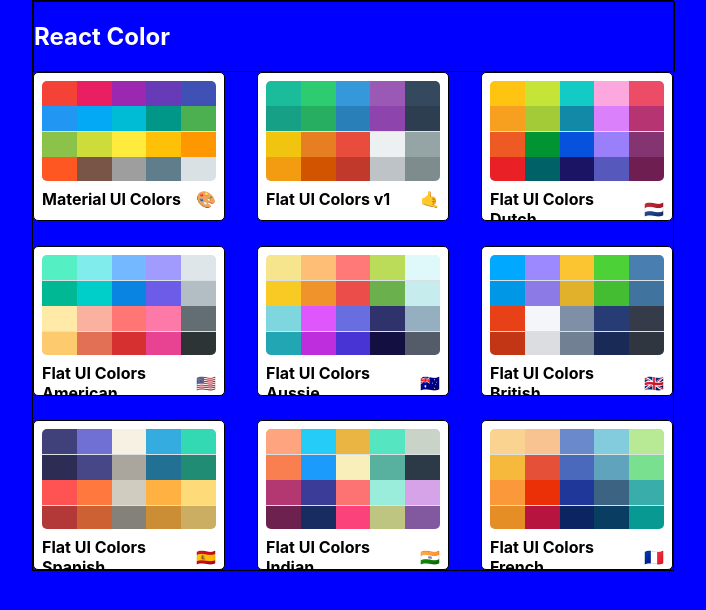
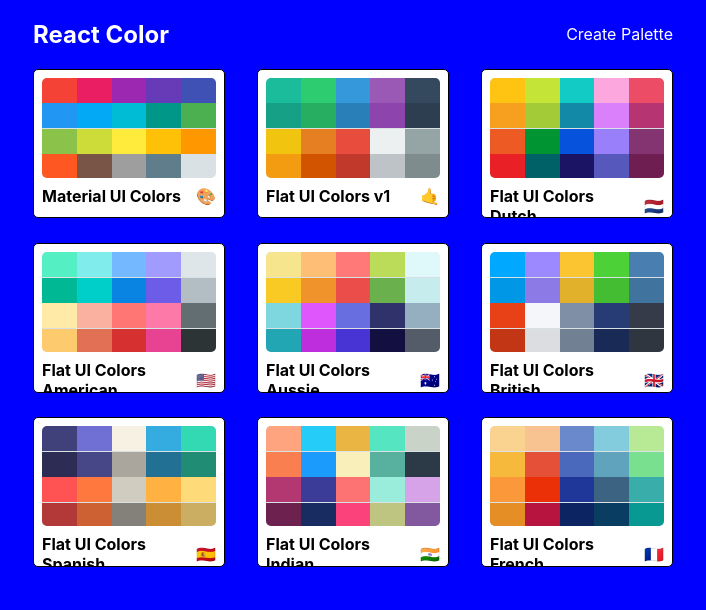
Before and after one commit to hke-cheng/ColorPalette, a React (Create React App) app: page / in a window 1280 px wide. Shown: the top 610 px of the page, without its empty margins (287-993 px from the left). Built offline with nearby package versions, Linux system fonts and the light colour scheme.

Commit message:
Set Route for New Palette Form

```diff
--- a/src/App.js
+++ b/src/App.js
@@ -8,6 +8,7 @@
 //
 import seedColors from "./seedColors";
 import { generatePalette } from "./colorHelpers";
+import NewPaletteForm from './NewPaletteForm';
 
 function findPalette(id) {
   return seedColors.find((palette) => palette.id === id);
@@ -18,12 +19,14 @@
 
     //Define Routes
     <Switch>
+      <Route exact path="/palette/new" render={() => <NewPaletteForm />} />
       <Route exact path="/" render={(routeProps) => <PlatteList palettes={seedColors} {...routeProps} />} />
       <Route exact path="/palette/:id" render={(routeProps) => <Palette palette={generatePalette(
         findPalette(routeProps.match.params.id)
       )} />
       }
       />
+
 
       <Route
         exact
--- /dev/null
+++ b/src/NewPaletteForm.js
@@ -0,0 +1,15 @@
+import React, { Component } from 'react'
+
+class NewPaletteForm extends Component {
+  constructor(props) {
+    super(props);
+    this.state = {  };
+  }
+  render() {
+    return (
+      <h1>New Form</h1>
+    );
+  }
+}
+
+export default NewPaletteForm;
--- a/src/PaletteList.js
+++ b/src/PaletteList.js
@@ -1,5 +1,5 @@
 import React, { Component } from 'react'
-// import { Link } from "react-router-dom"
+import { Link } from "react-router-dom";
 import { withStyles } from '@material-ui/core/styles';
 //
 import MiniPalette from "./MiniPalette";
@@ -24,6 +24,7 @@
         <div className={classes.container}>
           <nav className={classes.nav}>
             <h1>React Color</h1>
+            <Link to="/palette/new"> Create Palette</Link>
           </nav>
           <div className={classes.palettes}>
             {palettes.map(palette => (
--- a/src/styles/PaletteListStyles.js
+++ b/src/styles/PaletteListStyles.js
@@ -12,14 +12,18 @@
     alignItems:"flex-start",
     flexDirection:"column",
     flexWrap:"wrap",
-    border:"1px solid black"
+
   },
   nav: {
     display:"flex",
     width:"100%",
+    alignItems:"center",
     justifyContent:"space-between",
-    border:"1px solid black",
-    color:"white"
+    color:"white",
+    "& a":{
+      color:"white",
+      textDecoration:"none"
+    }
   },
   palettes:{
     boxSizing:"border-box",
```
